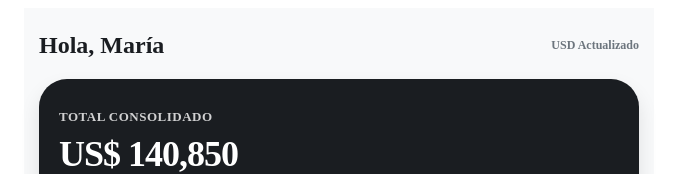
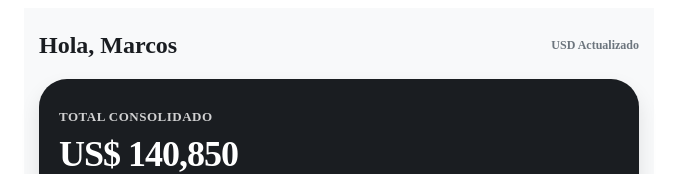
Before and after one commit to jpasman82/portfolio-tracker, a React (Vite) app: page / in a window 1280 px wide. Shown: the top 174 px of the page, without its empty margins (301-978 px from the left). Built offline with nearby package versions, Linux system fonts and the light colour scheme.

Commit message:
Update Home.jsx

```diff
--- a/src/pages/Home.jsx
+++ b/src/pages/Home.jsx
@@ -34,7 +34,7 @@ export default function Home() {
 
       {/* HEADER CON TÍTULO */}
       <div style={{ display: 'flex', justifyContent: 'space-between', alignItems: 'center', marginBottom: '20px' }}>
-        <h2 style={{ fontSize: '24px', fontWeight: 900, margin: 0, color: '#1a1d21' }}>Hola, María</h2>
+        <h2 style={{ fontSize: '24px', fontWeight: 900, margin: 0, color: '#1a1d21' }}>Hola, Marcos</h2>
         <span style={{ fontSize: '12px', color: '#6c757d', fontWeight: 600 }}>USD Actualizado</span>
       </div>
 
@@ -125,7 +125,7 @@ export default function Home() {
           transition: 'all 0.2s ease',
           boxShadow: '0 4px 6px rgba(0,0,0,0.05)'
         }}>
-          <span style={{fontSize: '18px'}}>🔄</span> Tracker de Estrategias (María)
+          <span style={{fontSize: '18px'}}>🔄</span> Tracker de Estrategias (De María)
         </Link>
       </div>
 
```
